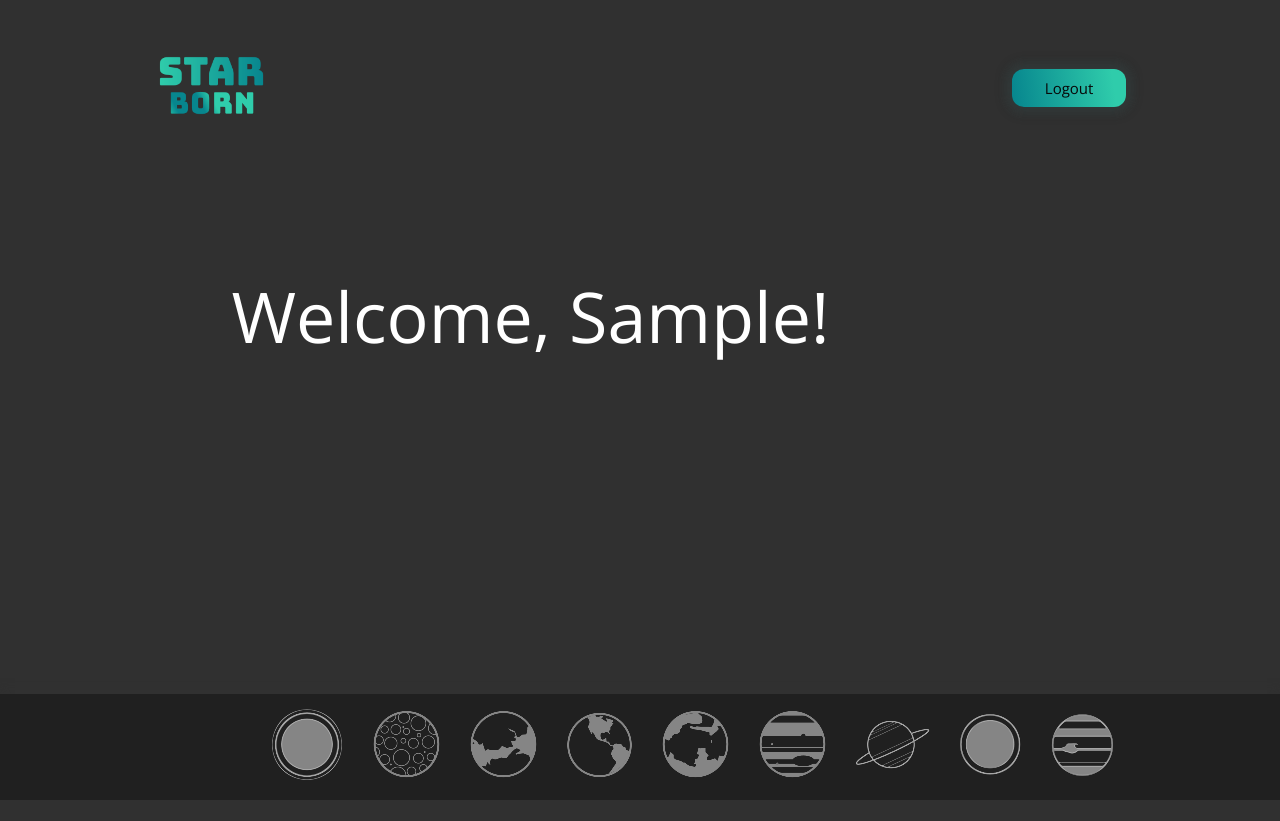
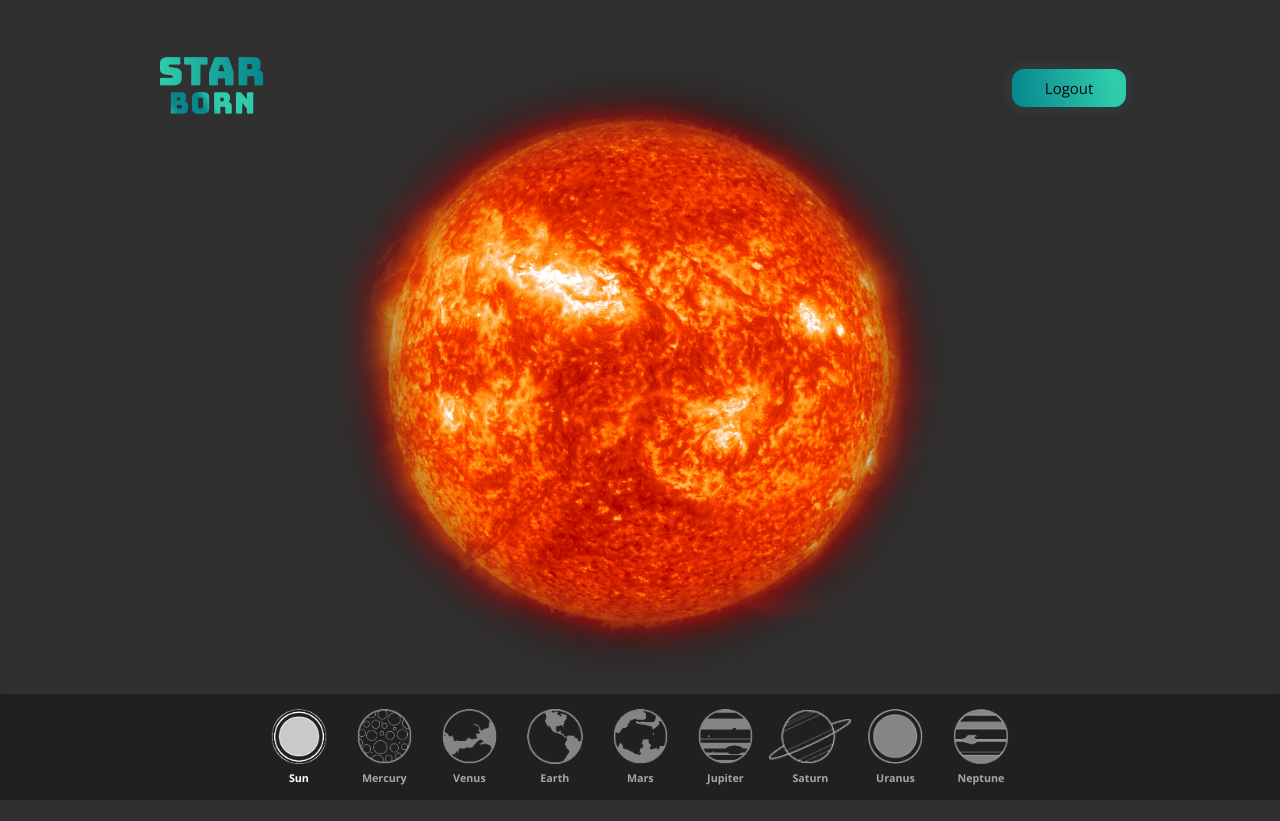
Before and after one commit to andre-silva-14/starborn, a Django app: page / in a window 1280 px wide. Before the commit the page ends 800 px from the top, so only its background shows below. Run offline with Django 3.2, Linux system fonts and the light colour scheme; the visitor is signed in with stand-in values (Sample User, id 1); style sheets or scripts are compiled from the project's sources.

Commit message:
Add Nav labels, visual update

```diff
--- a/starborn/static/styles/styles.scss
+++ b/starborn/static/styles/styles.scss
@@ -70,20 +70,58 @@ nav{
     -webkit-box-shadow: 0px -3px 9px 0px rgba(50, 50, 50, 0.75);
     -moz-box-shadow:    0px -3px 9px 0px rgba(50, 50, 50, 0.75);
     box-shadow:         0px -3px 9px 0px rgba(50, 50, 50, 0.75);
+
+    a {
+        padding: 15px;
+        text-decoration: none;
+        display: flex;
+        flex-direction: column;
+        align-items: center;
+
+        img {
+            height: 55px;
+            opacity: 0.6;
+            margin-bottom: 7px;
+        }
+
+        h6 {
+            opacity: 0.6;
+        }
+
+        &:hover >  {
+            img {
+                opacity: 1;
+            }
+            h6 {
+                opacity: 1;
+            }
+        }
+    }
+
+    .active {
+        img {
+            opacity: 1;
+        }
+        h6 {
+            opacity: 1;
+        }
+    }
+
+    .saturn {
+        padding: 1px;
+    }
 }
 
-.bottom-nav a{
-    padding: 15px;
+
+.main-picture img {
+    height: 80vh;
+    transform: translateY(-12vh);
 }
 
-.bottom-nav img{
-    opacity: 0.6;
+.auth-content {
+    display:flex;
+    justify-content: center;
 }
-
-.bottom-nav a:hover > img{
-    opacity: 1.2;
-}
-
 
 /* Desktop Styles */
 @media only screen and (min-width: 1140px){
--- a/starborn/templates/index.html
+++ b/starborn/templates/index.html
@@ -20,44 +20,57 @@
                 {% endif %}
             </nav>
         </header>
-        <div class="inner-content">
-            {% if not user.is_authenticated %}
+        {% if not user.is_authenticated %}
+            <div class="inner-content">
                 <h2 class="smaller-heading">Welcome to Star Born!</h2>
                 <h1 class="bigger-heading">Be The One in <br>One Milion.</h1>
                 <a href="/signup" class="signup-btn">Sign Up Now</a>
-            {% else %}
-                <h1 class="bigger-heading">Welcome, {{user.username.capitalize}}!</h1>
+            </div>
+        {% else %}
+            <div class="auth-content">
+                <div class="main-picture">
+                    <img src="{% static 'images/sun.png' %}" alt="Sun Picture">
+                </div>
                 <nav class="bottom-nav">
-                    <a href="">
+                    <a href="/" class="active">
                         <img src="{% static 'images/sun-icon.png' %}" alt="Sun Icon">
+                        <h6>Sun</h6>
                     </a>
                     <a href="">
                         <img src="{% static 'images/mercury-icon.png' %}" alt="Mercury Icon">
+                        <h6>Mercury</h6>
                     </a>
                     <a href="">
                         <img src="{% static 'images/venus-icon.png' %}" alt="Venus Icon">
+                        <h6>Venus</h6>
                     </a>
                     <a href="">
                         <img src="{% static 'images/earth-icon.png' %}" alt="Earth Icon">
+                        <h6>Earth</h6>
                     </a>
                     <a href="">
                         <img src="{% static 'images/mars-icon.png' %}" alt="Mars Icon">
+                        <h6>Mars</h6>
                     </a>
                     <a href="">
                         <img src="{% static 'images/jupiter-icon.png' %}" alt="Jupiter Icon">
+                        <h6>Jupiter</h6>
                     </a>
-                    <a href="">
+                    <a href="" class="saturn">
                         <img src="{% static 'images/saturn-icon.png' %}" alt="Saturn Icon">
+                        <h6>Saturn</h6>
                     </a>
                     <a href="">
                         <img src="{% static 'images/uranus-icon.png' %}" alt="Uranus Icon">
+                        <h6>Uranus</h6>
                     </a>
                     <a href="">
                         <img src="{% static 'images/neptune-icon.png' %}" alt="Neptune Icon">
+                        <h6>Neptune</h6>
                     </a>
                 </nav>
-            {% endif %}
-        </div>
+            </div>
+        {% endif %}
     </div>
 
     {% if new_user or not user.is_authenticated %}
```
